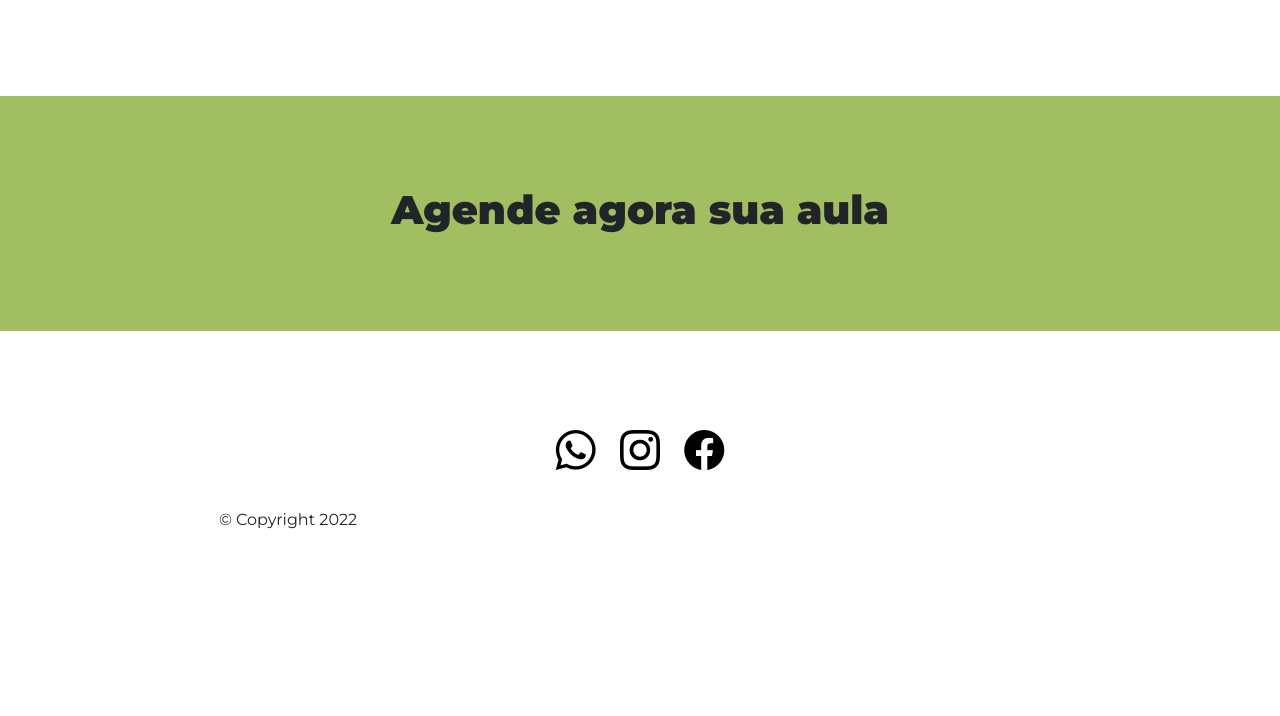
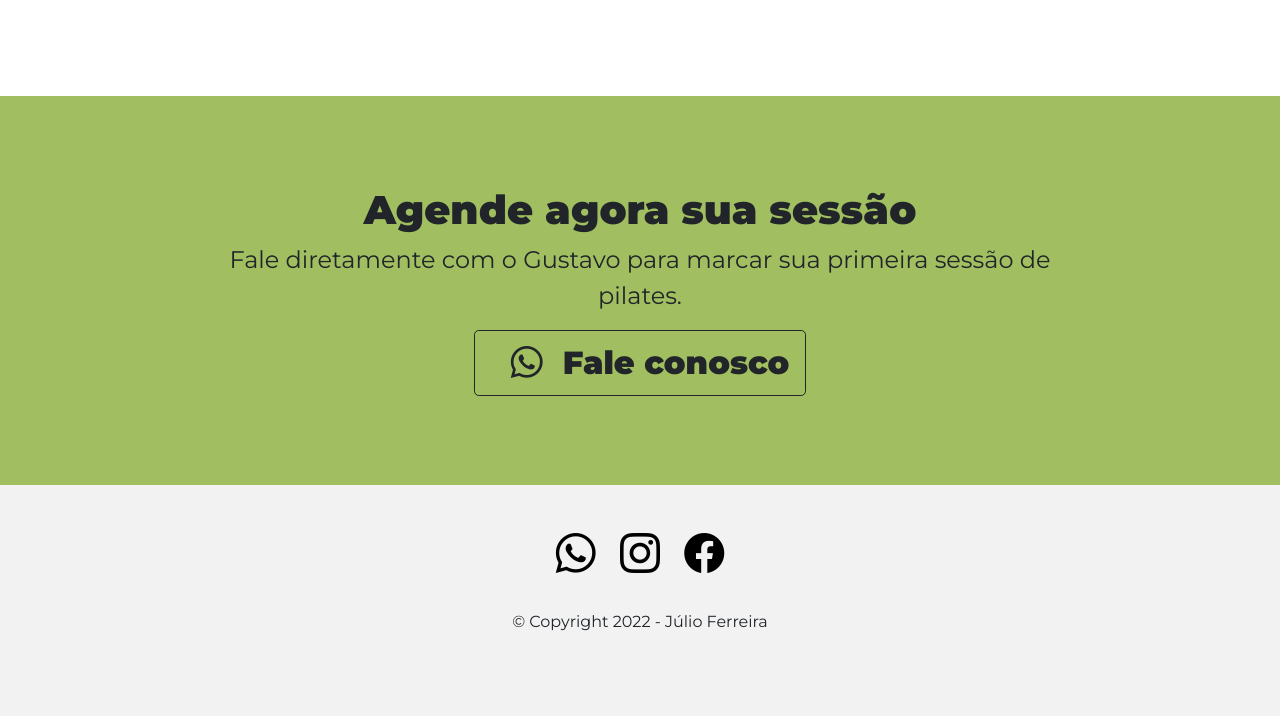
Before and after one commit to juliojmf/projeto-site-pilates, a Flask app: page / in a window 1280 px wide. Shown: the part 2636-3352 px from the top of the page. Before the commit the page ends 3165 px from the top, so only its background shows below. Run offline with Flask 2, Linux system fonts and the light colour scheme; some libraries are stand-ins or nearby versions.

Commit message:
add contato

```diff
--- a/main.py
+++ b/main.py
@@ -1,12 +1,14 @@
 from flask import Flask, render_template
 from flask_bootstrap import Bootstrap
+import datetime
 
 app = Flask(__name__)
 Bootstrap(app)
 
 @app.route("/")
 def home():
-    return render_template("index.html")
+    year = datetime.datetime.now().year
+    return render_template("index.html", year=year)
 
 if __name__ == "__main__":
     app.run(debug=True)
--- a/static/css/styles.css
+++ b/static/css/styles.css
@@ -11,10 +11,6 @@ h2 {
 h3 {
   font-size: 2rem;
   color: #95A658;
-}
-
-p {
-  text-align: justify;
 }
 
 #sobre {
@@ -36,11 +32,14 @@ p {
 #cta {
   padding: 7% 15%;
   background-color: #A1BF60;
+  text-align: center;
+  font-size: 1.5rem;
 }
 
 #footer {
-  padding: 7% 15%;
+  padding: 3% 15%;
   text-align: center;
+  background-color: #F2F2F2;
 }
 
 .navbar {
@@ -49,7 +48,6 @@ p {
 
 .nav-item {
   color: #fff;
-  font-weight: bold;
   font-size: 20px;
   padding: 0 18px;
 }
@@ -101,4 +99,15 @@ p {
 
 .quem {
   padding: 5% 0;
+  text-align: justify;
 }
+
+.i-cta {
+  margin: 20px;
+  font-weight: bold;
+}
+
+.btn-lg {
+  font-weight: bold;
+  font-size: 2rem;
+}
--- a/templates/index.html
+++ b/templates/index.html
@@ -44,7 +44,7 @@
                 <a class="nav-link" href="#onde">Localização</a>
               </li>
               <li class="nav-item">
-                <a class="nav-link" href="#cta">Agenda</a>
+                <a class="nav-link" href="#cta">Contato</a>
               </li>
             </ul>
           </div>
@@ -106,14 +106,18 @@
   </section>
 
   <section id="cta">
-    <h2>Agende agora sua aula</h2>
+    <h2>Agende agora sua sessão</h2>
+    <p>
+      Fale diretamente com o Gustavo para marcar sua primeira sessão de pilates.
+    </p>
+    <a type="button" class="btn btn-outline-dark btn-lg" href=""><i class="bi bi-whatsapp i-cta"></i>Fale conosco</a>
   </section>
 
   <footer id="footer">
     <a class="footer-link" href=""><i class="bi bi-whatsapp i-footer"></i></a>
     <a class="footer-link" href="https://www.instagram.com/gustavopiscellipilates/"><i class="bi bi-instagram i-footer"></i></a>
     <a class="footer-link" href="https://www.facebook.com/gustavopiscellipilates/"><i class="bi bi-facebook i-footer"></i></a>
-    <p class="text-footer">© Copyright 2022</p>
+    <p class="text-footer">© Copyright {{ year }} - Júlio Ferreira</p>
   </footer>
 
 
```
